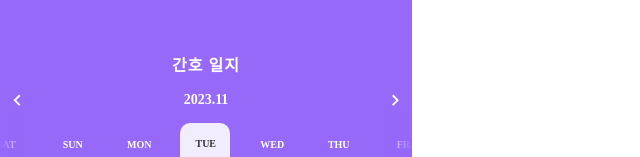
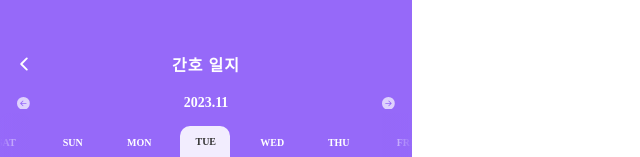
Before and after one commit to sojeong025/BeNurse, a React (Vite) app in the folder Frontend/BeNurse/: page /patient/13/detail/journal in a window 1280 px wide. Shown: the top 157 px of the page, without its empty margins (0-640 px from the left). Built offline with nearby package versions, Linux system fonts and the light colour scheme; no server answers; a web font is replaced by a local one.

Commit message:
feat: add back button to PatientDetail
Change-Id: I5343e16c38ad37042c0ee01acaa71fb98229e70a

```diff
--- a/Frontend/BeNurse/src/components/templates/NavBar/NavBar.jsx
+++ b/Frontend/BeNurse/src/components/templates/NavBar/NavBar.jsx
@@ -47,8 +47,8 @@ export default function NavBar({ onTempSave }) {
   const temSaveRoutes = ["/handover-write/"];
 
   const path = useLocation().pathname;
-  const shouldDisplayBackIcon = backRoutes.some((route) =>
-    path.startsWith(route),
+  const shouldDisplayBackIcon = backRoutes.some(
+    (route) => path.startsWith(route) || /^\/patient\/\d+\/detail/.test(path),
   );
   const shouldDisplayNextIcon = nextRoutes.includes(path);
   const shouldDisplayTempSaveIcon = temSaveRoutes.some((route) =>
--- a/Frontend/BeNurse/src/components/templates/Patient/JournalDatePicker.jsx
+++ b/Frontend/BeNurse/src/components/templates/Patient/JournalDatePicker.jsx
@@ -6,7 +6,10 @@ import { useDateStore } from "../../../store/store";
 
 import * as S from "./JournalDatePicker.styles";
 
-import { MdKeyboardArrowLeft, MdKeyboardArrowRight } from "react-icons/md";
+import {
+  BsFillArrowLeftCircleFill,
+  BsFillArrowRightCircleFill,
+} from "react-icons/bs";
 
 export default function JournalDatePicker() {
   const { selectedDate, setSelectedDate } = useDateStore((state) => state);
@@ -70,7 +73,7 @@ export default function JournalDatePicker() {
               setSelectedDate(moment(selectedDate).subtract(1, "months"))
             }
           >
-            <MdKeyboardArrowLeft />
+            <BsFillArrowLeftCircleFill />
           </S.MonthButton>
           <div>{moment(selectedDate).format("YYYY.MM")}</div>
           <S.MonthButton
@@ -78,7 +81,7 @@ export default function JournalDatePicker() {
               setSelectedDate(moment(selectedDate).add(1, "months"))
             }
           >
-            <MdKeyboardArrowRight />
+            <BsFillArrowRightCircleFill />
           </S.MonthButton>
         </div>
         <S.SelectedDateBox></S.SelectedDateBox>
--- a/Frontend/BeNurse/src/components/templates/Patient/JournalDatePicker.styles.jsx
+++ b/Frontend/BeNurse/src/components/templates/Patient/JournalDatePicker.styles.jsx
@@ -17,8 +17,10 @@ export const HorizontalDatePicker = styled.div`
   z-index: 3;
 
   & .date_yymm {
+    box-sizing: border-box;
     display: flex;
     width: 100%;
+    padding: 0 11px;
     justify-content: space-between;
     gap: 10px;
     align-items: center;
@@ -60,8 +62,9 @@ export const MonthButton = styled.button`
   border: none;
   color: ${Common.color.white01};
   & svg {
-    width: 1.4rem;
-    height: 1.4rem;
+    width: 0.8rem;
+    height: 0.8rem;
+    opacity: 0.7;
   }
 `;
 
--- a/Frontend/BeNurse/src/pages/PatientPage/PatientJournalMain.jsx
+++ b/Frontend/BeNurse/src/pages/PatientPage/PatientJournalMain.jsx
@@ -10,7 +10,7 @@ export default function PatientJournalMain() {
   const { patientId } = useParams();
 
   return (
-    <div style={{ width: "100%", marginTop: "80px" }}>
+    <div style={{ width: "100%", marginTop: "83px" }}>
       <JournalDatePicker />
       <JournalTimeLine patientId={patientId} />
       <Link
```
